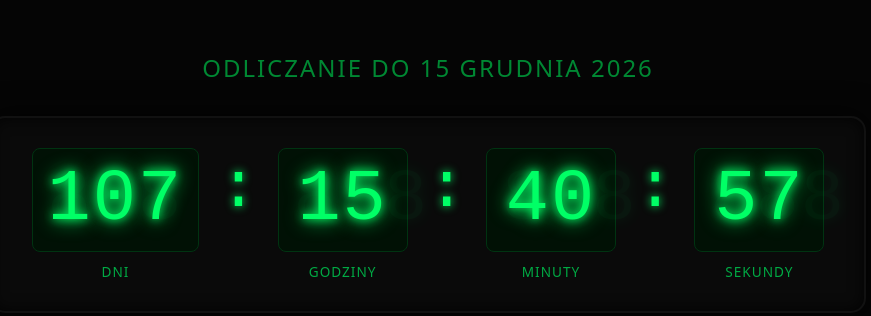
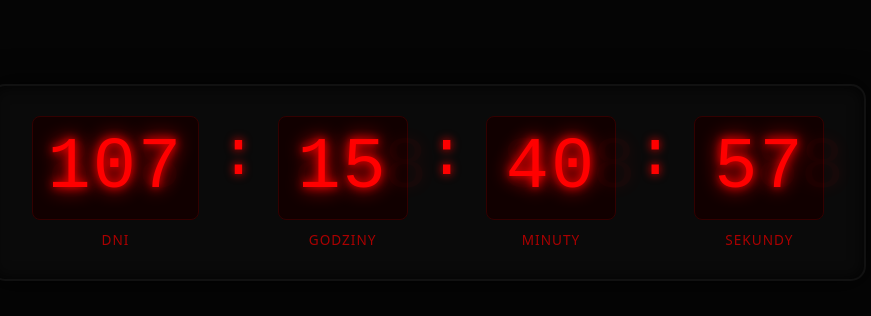
Before and after one commit to wft8w56cts-create/15.12.26, a plain HTML site: page index.html in a window 1280 px wide. Shown: the part 218-534 px from the top of the page, without its empty margins (212-1083 px from the left). Drawn offline with Linux system fonts and the light colour scheme; a web font is replaced by a local one.

Commit message:
Update index.html

```diff
--- a/index.html
+++ b/index.html
@@ -3,7 +3,7 @@
 <head>
   <meta charset="UTF-8">
   <meta name="viewport" content="width=device-width, initial-scale=1.0">
-  <title>Odliczanie do 15 grudnia 2026</title>
+  <title>Odliczanie</title>
 
   <link href="https://fonts.cdnfonts.com/css/seven-segment" rel="stylesheet">
 
@@ -16,25 +16,13 @@
 
     body {
       background-color: #050505;
-      color: #00ff66;
+      color: #ff0000;
       font-family: 'Seven Segment', monospace;
       display: flex;
-      flex-direction: column;
       justify-content: center;
       align-items: center;
       min-height: 100vh;
       overflow: hidden;
-    }
-
-    h1 {
-      font-family: system-ui, -apple-system, sans-serif;
-      font-size: 1.5rem;
-      font-weight: 300;
-      letter-spacing: 2px;
-      color: #008833;
-      text-transform: uppercase;
-      margin-bottom: 2rem;
-      text-align: center;
     }
 
     /* Obudowa zegara LED */
@@ -56,22 +44,22 @@
       align-items: center;
     }
 
-    /* Wyświetlacz cyfrowy z efektem poświaty (Glow) */
+    /* Czerwony wyświetlacz z poświatą (Glow) */
     .display {
       position: relative;
-      background: #011105;
+      background: #110000;
       padding: 10px 15px;
       border-radius: 8px;
       font-size: 4.5rem;
       letter-spacing: 2px;
       min-width: 130px;
       text-align: center;
-      color: #00ff66;
-      text-shadow: 0 0 10px #00ff66, 0 0 20px #00ff66;
-      border: 1px solid #003311;
+      color: #ff0000;
+      text-shadow: 0 0 10px #ff0000, 0 0 20px #ff0000;
+      border: 1px solid #330000;
     }
 
-    /* Tło z wygaszonych segmentów LED (efekt prawdziwego wyświetlacza) */
+    /* Tło z wygaszonych segmentów LED */
     .display::before {
       content: "888";
       position: absolute;
@@ -79,14 +67,14 @@
       left: 15px;
       right: 15px;
       opacity: 0.05;
-      color: #00ff66;
+      color: #ff0000;
       pointer-events: none;
     }
 
     .label {
       font-family: system-ui, -apple-system, sans-serif;
       font-size: 0.85rem;
-      color: #00aa44;
+      color: #aa0000;
       margin-top: 10px;
       text-transform: uppercase;
       letter-spacing: 1px;
@@ -96,8 +84,8 @@
       font-size: 4rem;
       align-self: flex-start;
       margin-top: 5px;
-      color: #00ff66;
-      text-shadow: 0 0 10px #00ff66;
+      color: #ff0000;
+      text-shadow: 0 0 10px #ff0000;
       animation: blink 1s infinite;
     }
 
@@ -117,8 +105,6 @@
   </style>
 </head>
 <body>
-
-  <h1>Odliczanie do 15 Grudnia 2026</h1>
 
   <div class="timer-container">
     <div class="segment-group">
```
